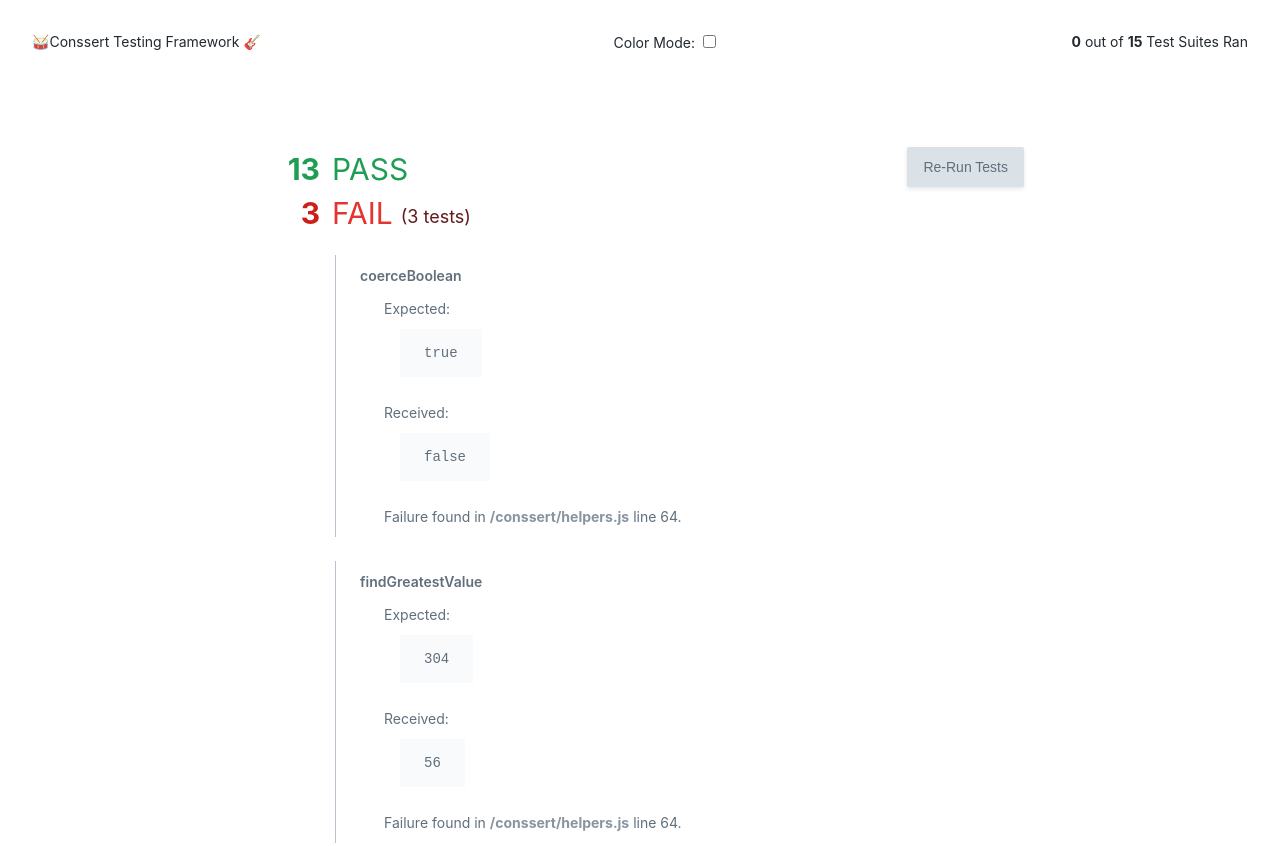
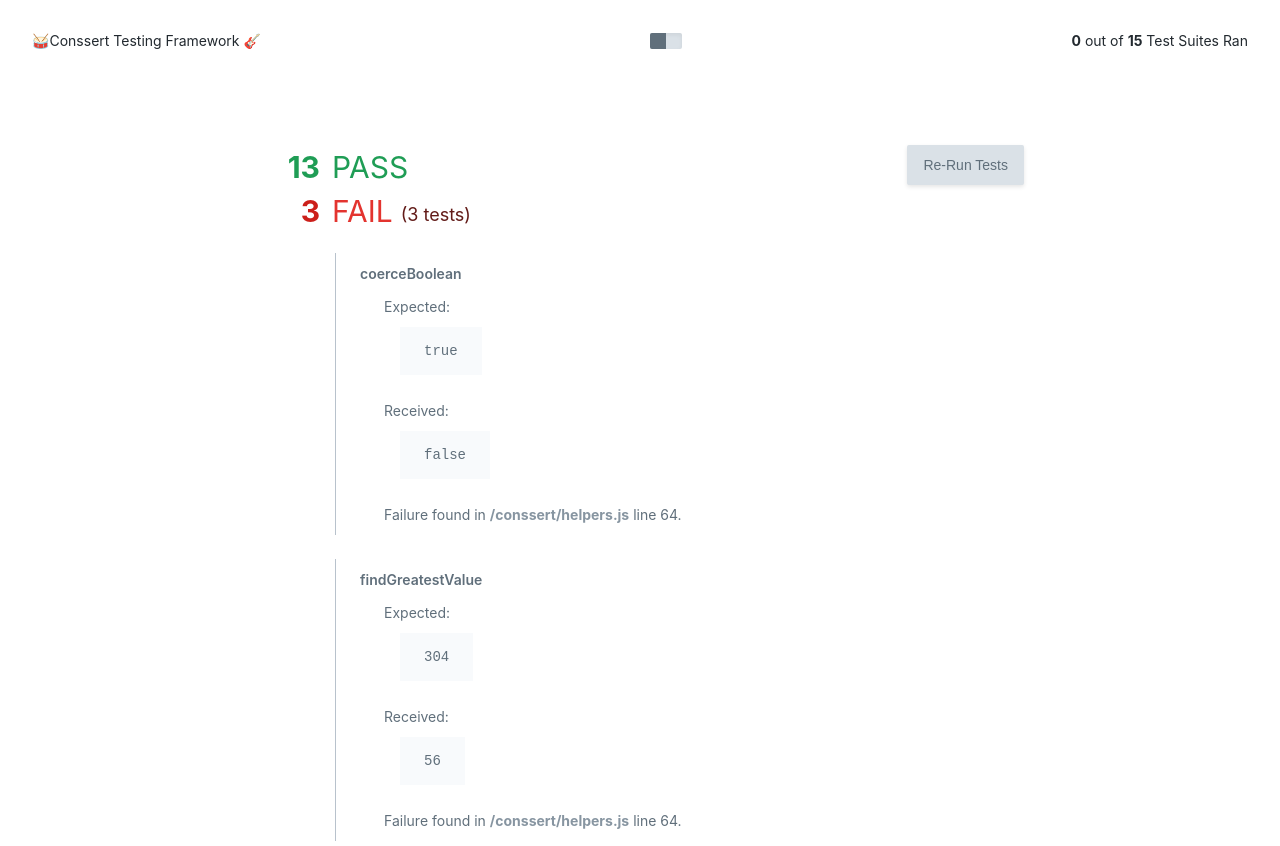
Before and after one commit to l4nk332/conssert, a website: page src/temp.html in a window 1280 px wide. Shown: the top 846 px of the page. Drawn offline with Linux system fonts and the light colour scheme.

Commit message:
Add styling or toggle switch

```diff
--- a/src/styles.css
+++ b/src/styles.css
@@ -387,3 +387,40 @@ body {
 .transitionColor {
   transition: background-color var(--trans-100), color var(--trans-100);
 }
+
+.switch {
+  display: block;
+  width: 32px;
+  height: 16px;
+  background-color: var(--background-color-button);
+  border-radius: var(--rad-200);
+  cursor: pointer;
+  position: relative;
+  overflow: hidden;
+  box-shadow: var(--bs-inset-100);
+}
+
+.switchShadowToggle {
+  position: absolute;
+  top: 0;
+  left: 0;
+  visibility: hidden;
+}
+
+.switchToggle {
+  width: 16px;
+  height: 16px;
+  background: var(--text-color-button);
+  display: block;
+  position: absolute;
+  transition: transform var(--trans-100);
+}
+
+
+.switchShadowToggle:not(:checked) ~ .switchToggle {
+  transform: translateX(0);
+}
+
+.switchShadowToggle:checked ~ .switchToggle {
+  transform: translateX(calc(32px - 16px));
+}
--- a/src/temp.html
+++ b/src/temp.html
@@ -8,7 +8,10 @@
 <body class='light transitionColor'>
   <section class="headlineContainer">
     <h1 class="brandText">🥁Conssert Testing Framework 🎸</h1>
-    <label for='colorMode'>Color Mode: <input type='checkbox' name='colorMode' id='colorMode' /></label>
+    <label class='switch' for='colorMode'>
+      <input id='colorMode' class='switchShadowToggle' type='checkbox' />
+      <span class="switchToggle"></span>
+    </label>
     <span class="runningTotal"><strong>0</strong> out of <strong>15</strong> Test Suites Ran</span>
   </section>
   <section class="resultsContainer">
@@ -77,15 +80,15 @@
     </section>
   </section>
 </body>
-<script>
-  document.querySelector('#colorMode').addEventListener('click', () => {
-    const modeSwap = (
-      document.body.classList.contains('light')
-        ? ['light', 'dark']
-        : ['dark', 'light']
-    )
+<!-- <script> -->
+<!--   document.querySelector('#colorMode').addEventListener('click', () => { -->
+<!--     const modeSwap = ( -->
+<!--       document.body.classList.contains('light') -->
+<!--         ? ['light', 'dark'] -->
+<!--         : ['dark', 'light'] -->
+<!--     ) -->
 
-    document.body.classList.replace(...modeSwap)
-  })
-</script>
+<!--     document.body.classList.replace(...modeSwap) -->
+<!--   }) -->
+<!-- </script> -->
 </html>
```
